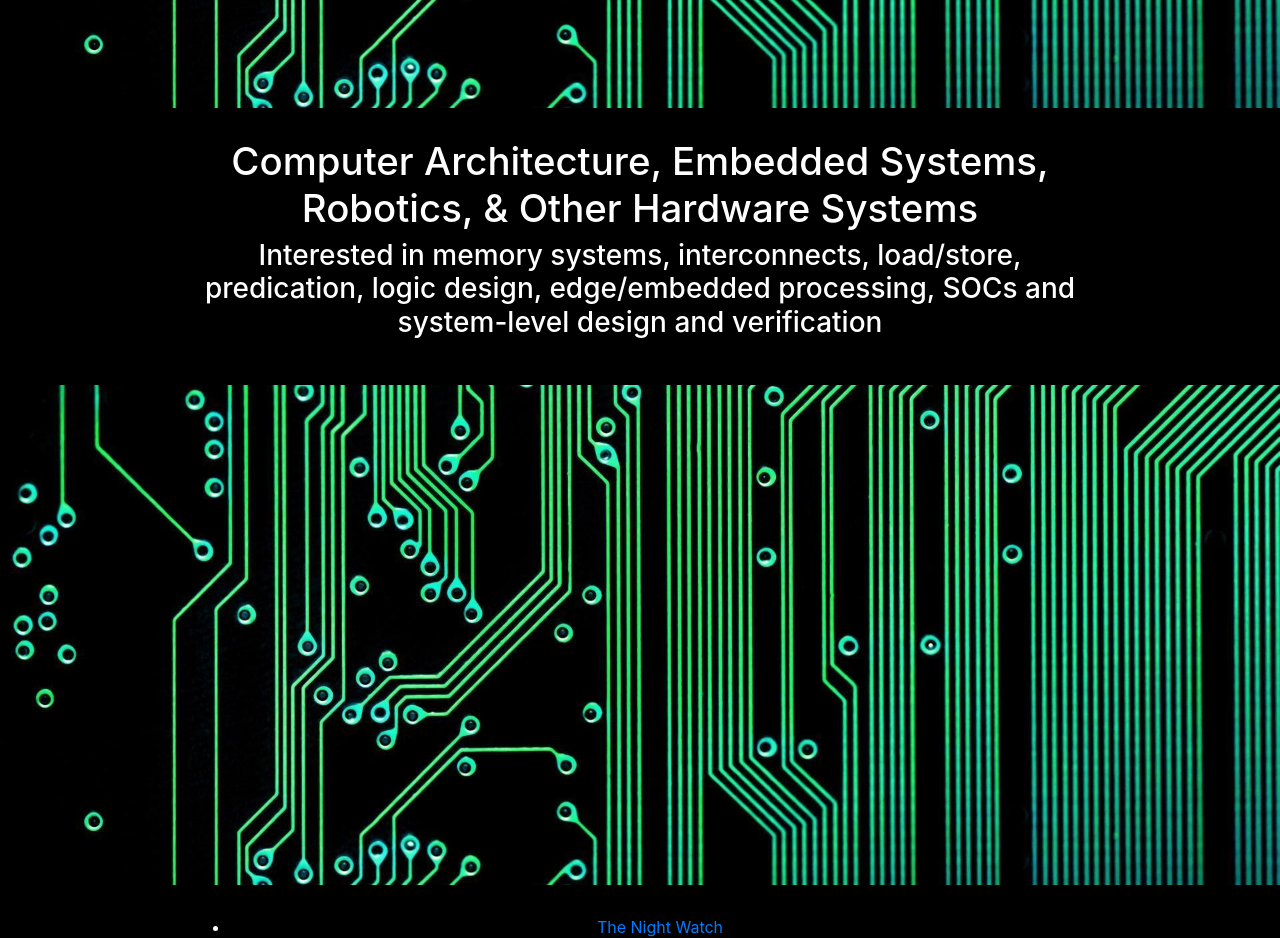
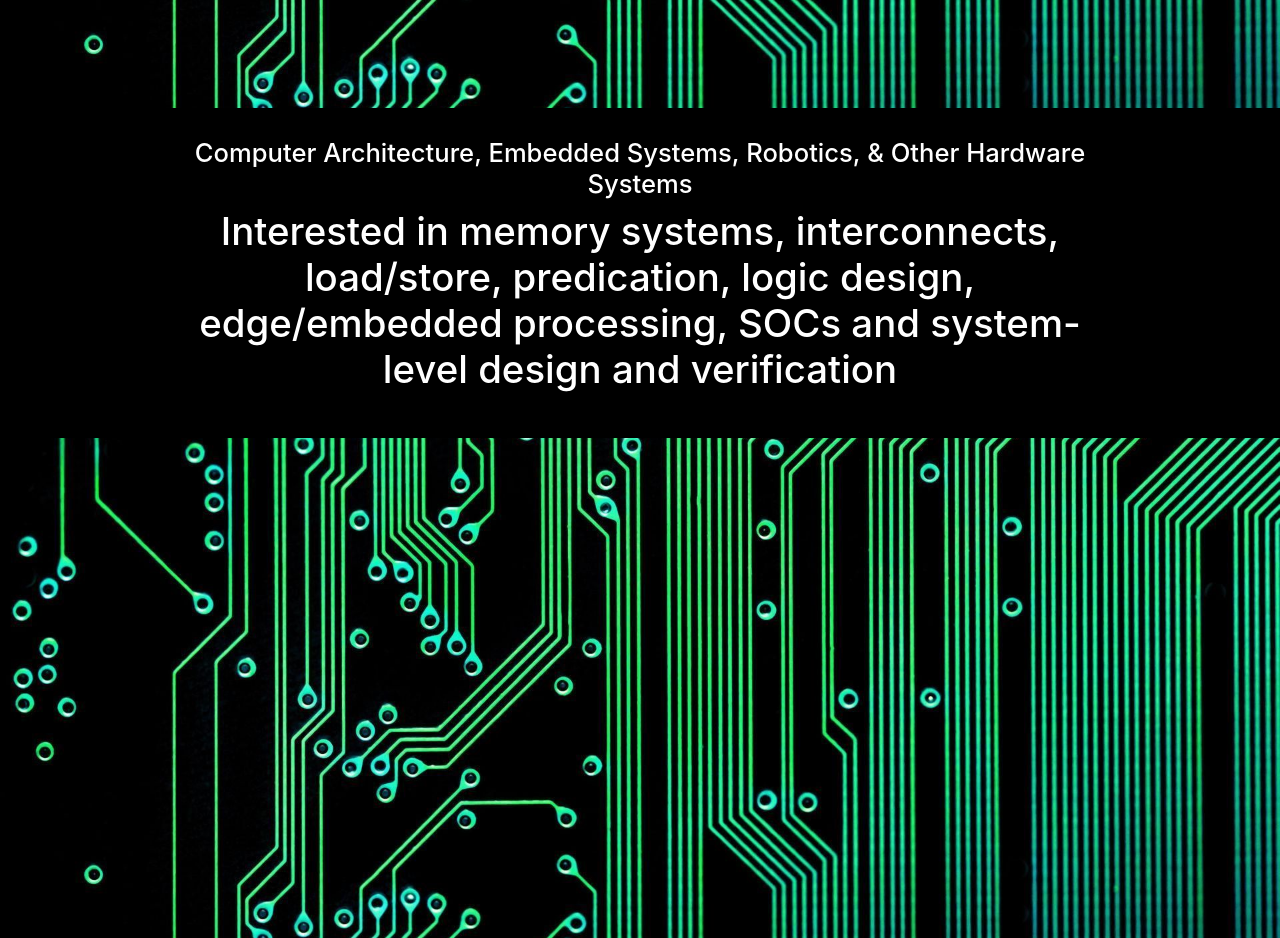
Before and after one commit to adithyashok/adithyashok.github.io, a plain HTML site: page index.html in a window 1280 px wide. Shown: the part 1140-2078 px from the top of the page. Drawn offline with nearby package versions, Linux system fonts and the light colour scheme.

Commit message:
Update index.html

```diff
--- a/index.html
+++ b/index.html
@@ -24,8 +24,8 @@
 	<div class="center">
  		 <!-- Page content -->
 
-		<h2 style="font-size: 3vw;">Computer Architecture, Embedded Systems, Robotics, & Other Hardware Systems</h2>
-		<h3>Interested in memory systems, interconnects, load/store, predication, logic design, edge/embedded processing, SOCs and system-level design and verification</h3>
+		<h2 style="font-size: 2vw;">Computer Architecture, Embedded Systems, Robotics, & Other Hardware Systems</h2>
+		<h3 style="font-size: 3vw;">Interested in memory systems, interconnects, load/store, predication, logic design, edge/embedded processing, SOCs and system-level design and verification</h3>
 		<p></p>
 	</div>
 	<div class="parallax"></div>
```
